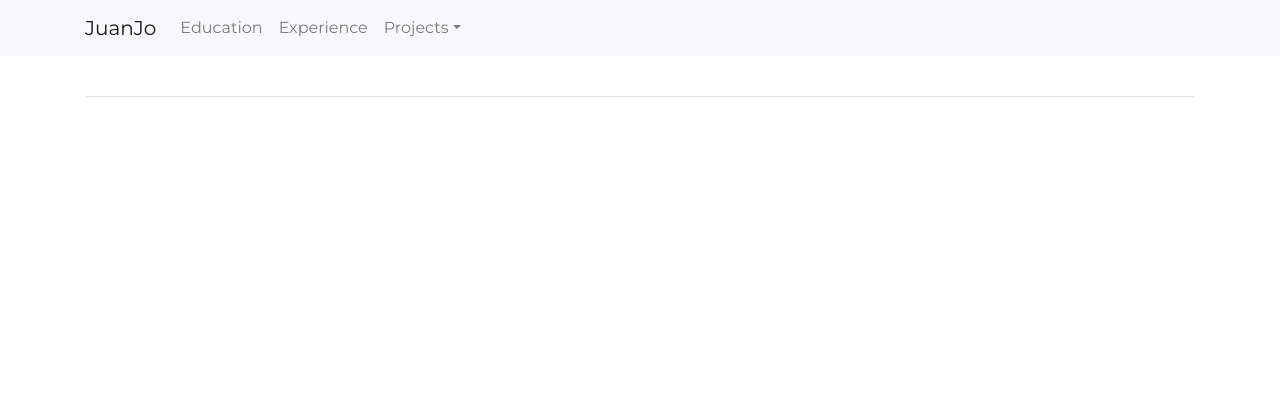
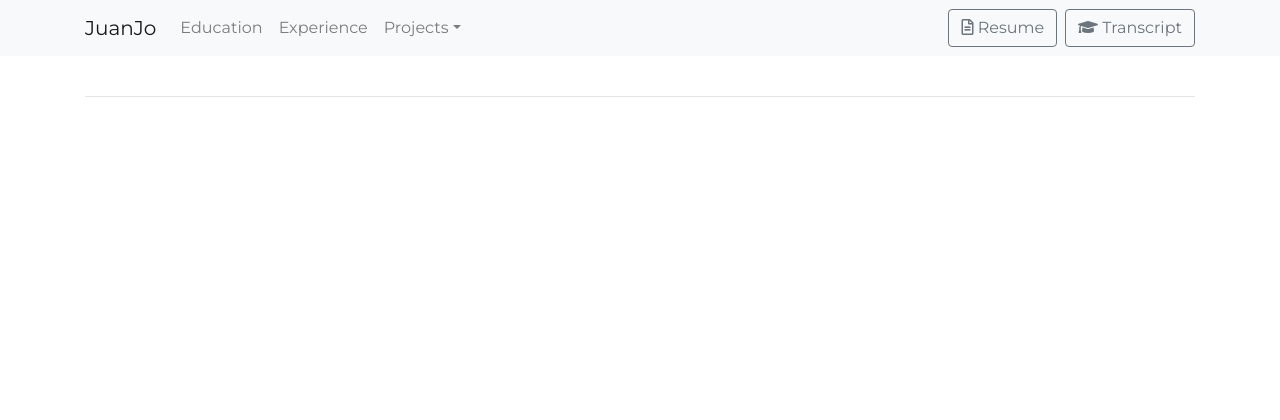
Before and after one commit to juanjoneri/Bazaar, a Django app: template Django-Website/portfolio/templates/portfolio/navbar.html in a window 1280 px wide. Shown: the top 420 px of the page. Run offline with Django 3.2, Linux system fonts and the light colour scheme; the template is opened without the code that fills it, so the values that code supplies are empty; some libraries are stand-ins or nearby versions.

Commit message:
include links to resume and transcript

```diff
--- a/Django-Website/portfolio/templates/portfolio/navbar.html
+++ b/Django-Website/portfolio/templates/portfolio/navbar.html
@@ -31,6 +31,9 @@
         </li>
 
       </ul>
+
+      <button class="btn btn-outline-secondary my-2 my-sm-0"><i class="far fa-file-alt"></i> Resume</button>&ensp;
+      <button class="btn btn-outline-secondary my-2 my-sm-0"><i class="fas fa-graduation-cap"></i> Transcript</button>
 
     </div>
   </div>
```
